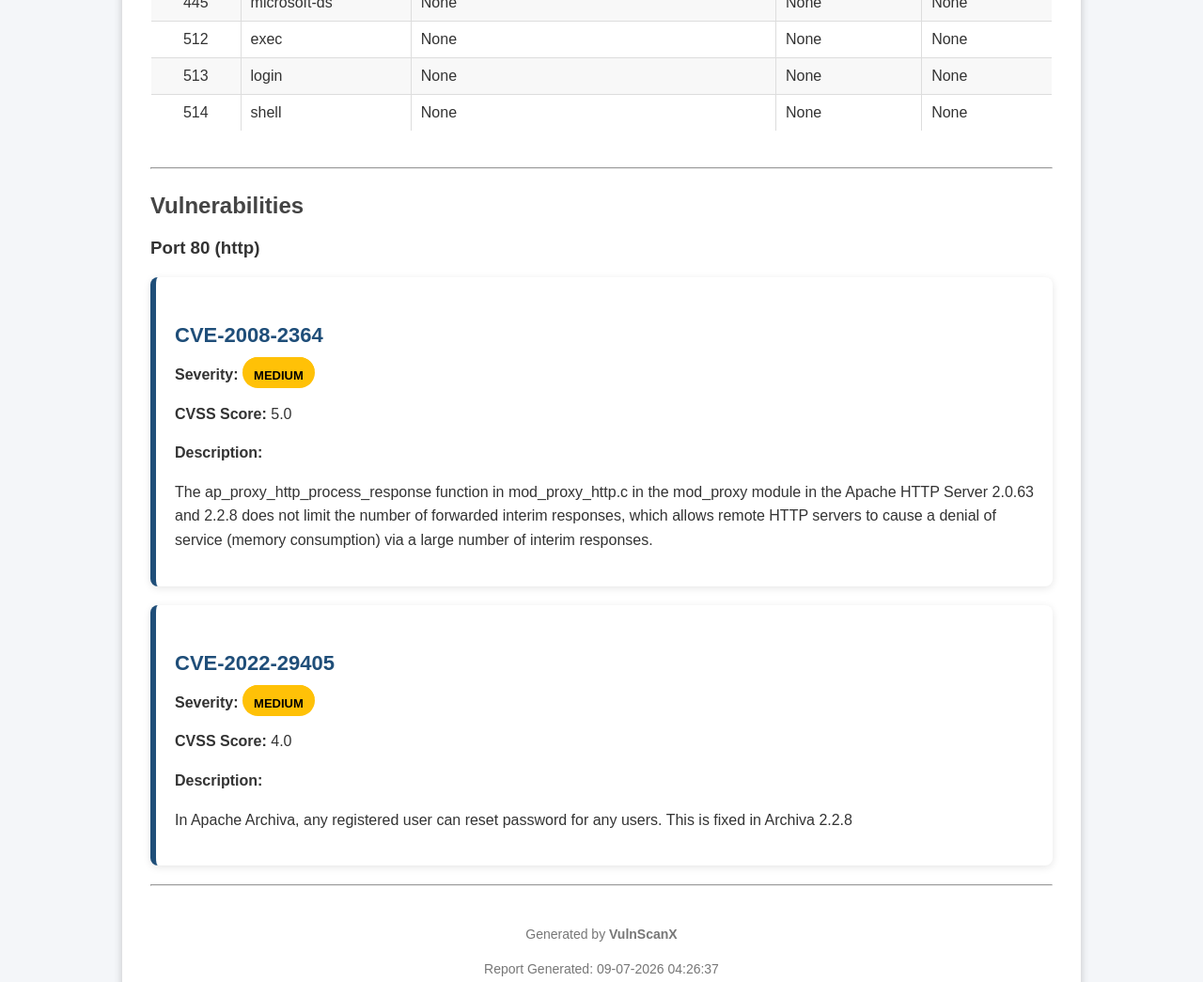
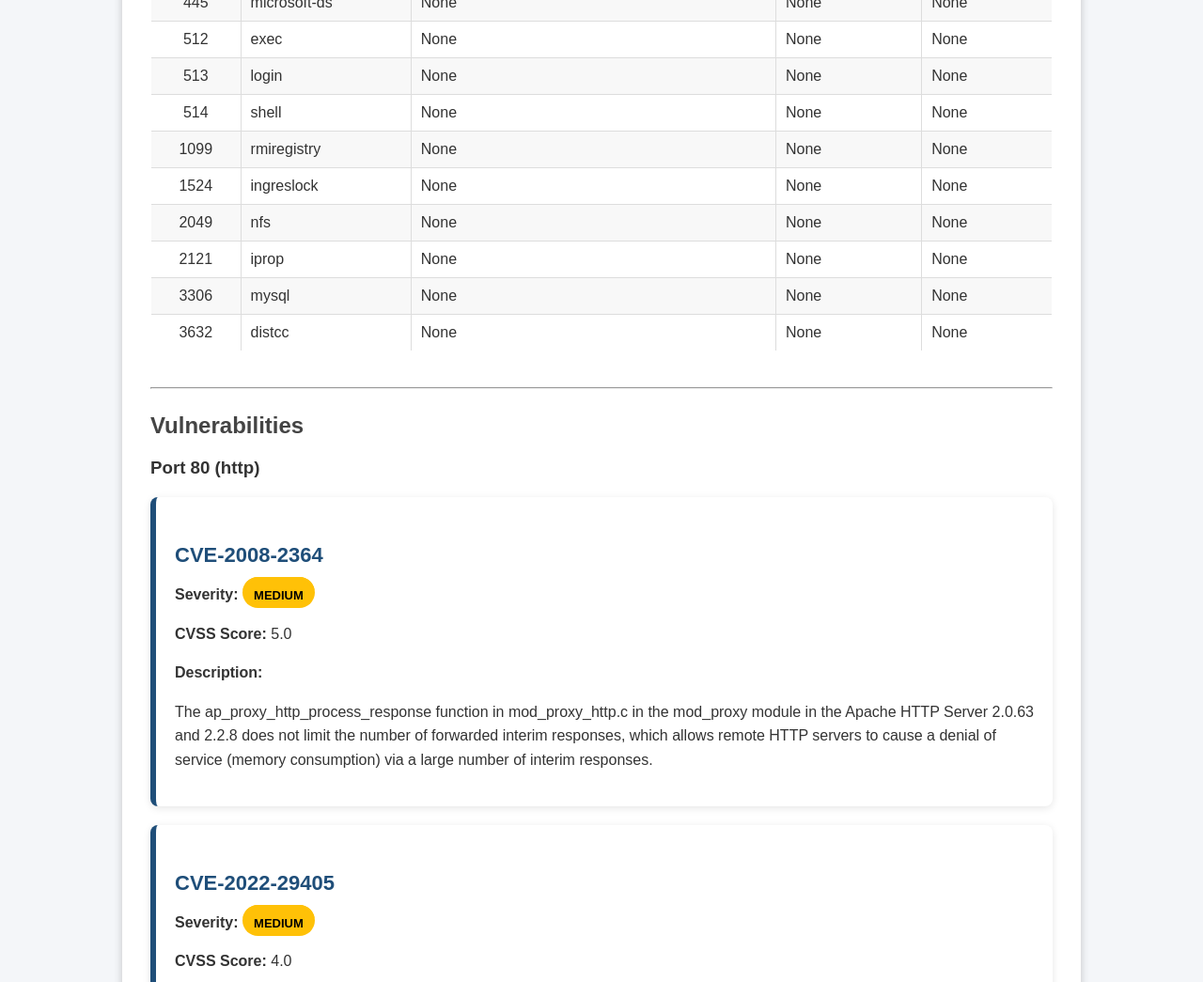
Before and after one commit to abhijeetrao11/vulnscan, a plain HTML site: page report.html in a window 1280 px wide. Shown: the part 1120-2165 px from the top of the page at 94% size. Drawn offline with Linux system fonts and the light colour scheme.

```diff
--- a/report.html
+++ b/report.html
@@ -14,12 +14,12 @@
             <hr>
             <h3>Scan Information</h3>
             <p><strong>Target:</strong> 192.168.64.8<p>
-            <p><strong>Scan Time:</strong>09-07-2026 04:26:37</p>
+            <p><strong>Scan Time:</strong>10-07-2026 15:50:05</p>
 
             <div class="summary">
 
             <div class="card">
-            <h3>12</h3>
+            <h3>18</h3>
             <p>open ports</p>
             </div>
 
@@ -161,6 +161,54 @@
         <td>None</td>
         </tr>
 
+        <tr>
+        <td class="center">1099</td>
+        <td>rmiregistry</td>
+        <td>None</td>
+        <td>None</td>
+        <td>None</td>
+        </tr>
+
+        <tr>
+        <td class="center">1524</td>
+        <td>ingreslock</td>
+        <td>None</td>
+        <td>None</td>
+        <td>None</td>
+        </tr>
+
+        <tr>
+        <td class="center">2049</td>
+        <td>nfs</td>
+        <td>None</td>
+        <td>None</td>
+        <td>None</td>
+        </tr>
+
+        <tr>
+        <td class="center">2121</td>
+        <td>iprop</td>
+        <td>None</td>
+        <td>None</td>
+        <td>None</td>
+        </tr>
+
+        <tr>
+        <td class="center">3306</td>
+        <td>mysql</td>
+        <td>None</td>
+        <td>None</td>
+        <td>None</td>
+        </tr>
+
+        <tr>
+        <td class="center">3632</td>
+        <td>distcc</td>
+        <td>None</td>
+        <td>None</td>
+        <td>None</td>
+        </tr>
+
     </table>
     <br>
     <hr>
@@ -198,7 +246,7 @@
     <hr>
     <footer>
     <p>Generated by <strong>VulnScanX</strong></p>
-    <p>Report Generated: 09-07-2026 04:26:37</p>
+    <p>Report Generated: 10-07-2026 15:50:05</p>
     </footer>
 
     </div>
```
Also changed, not shown: 4 other files.
